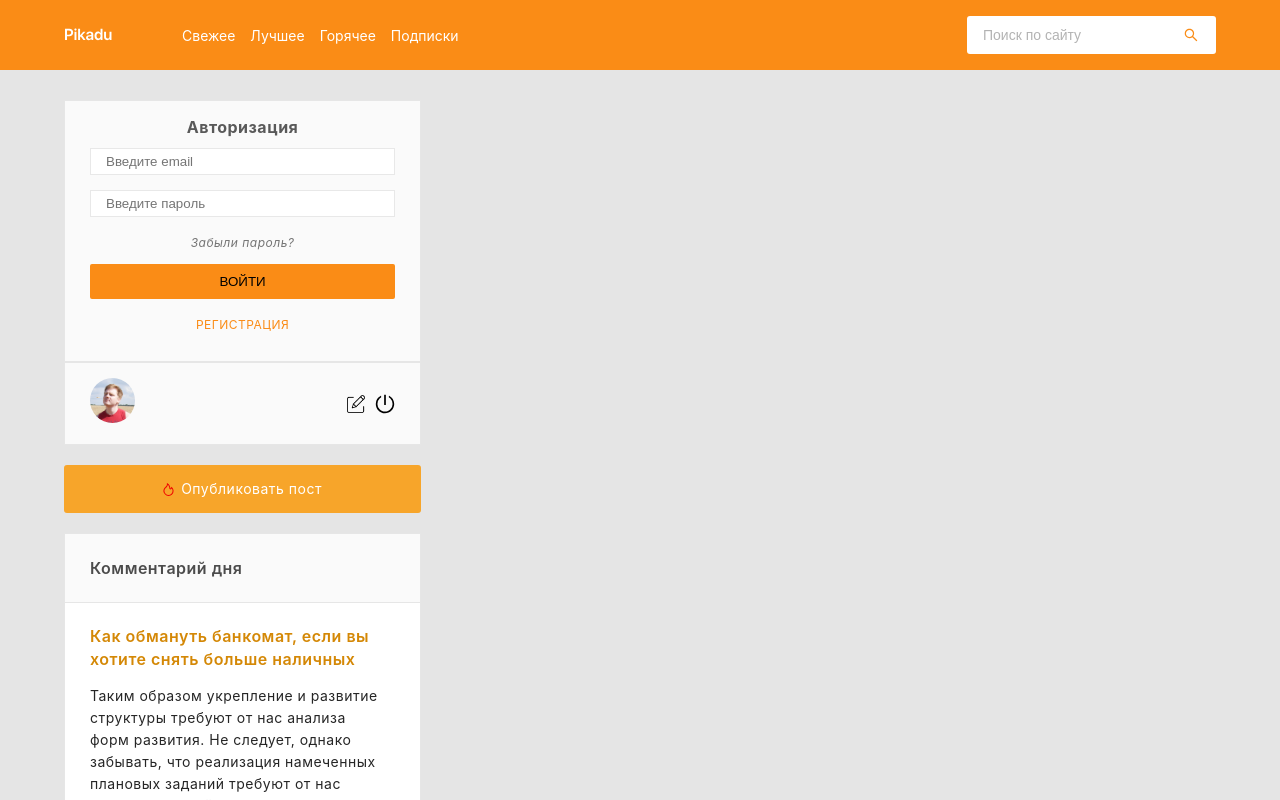
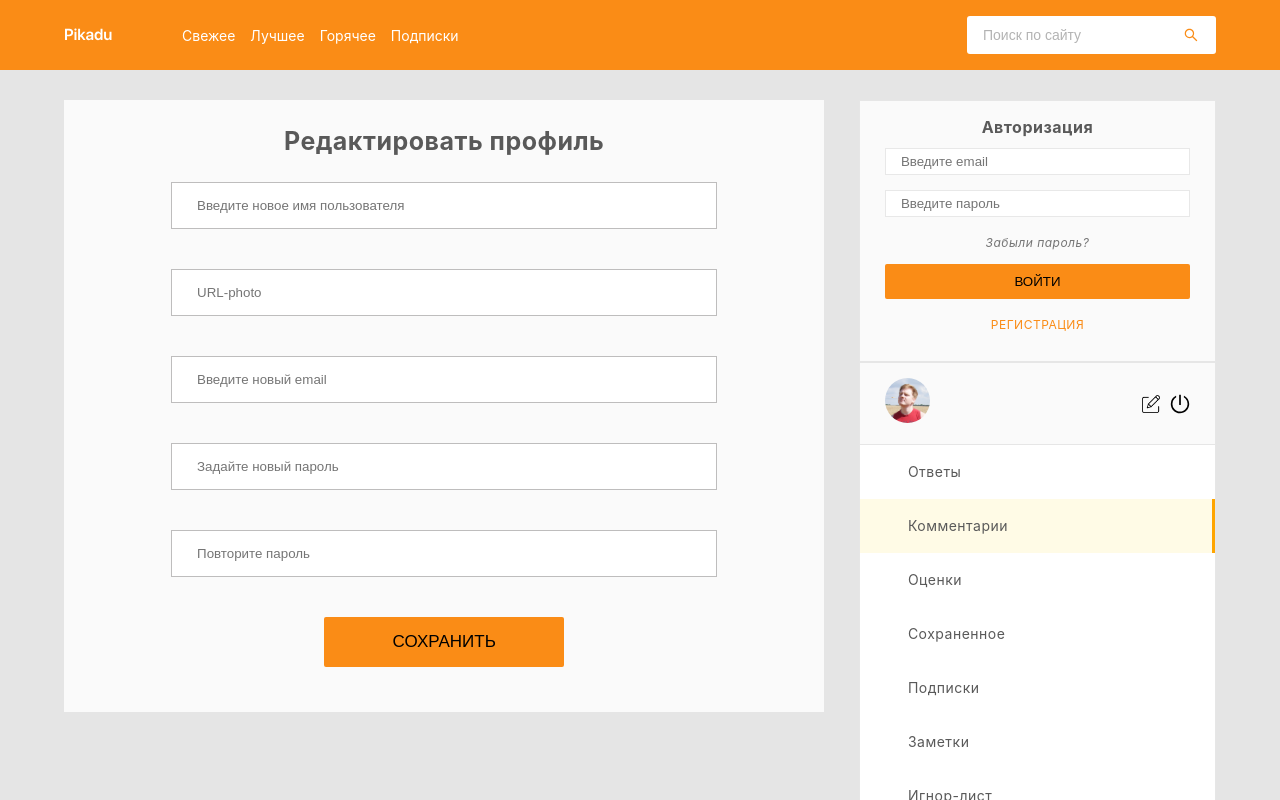
Before and after one commit to AntonMir/Flace, a React (Create React App) app: page /user/edit in a window 1280 px wide. Shown: the top 800 px of the page. Built offline with nearby package versions, Linux system fonts and the light colour scheme.

Commit message:
Изменил компонент редактор пользователя. Теперь он открывается на большом экране. и добавил полей

```diff
--- a/src/components/app/content/Content.jsx
+++ b/src/components/app/content/Content.jsx
@@ -6,8 +6,10 @@ import Posts from './posts/Posts.jsx'
 import AddPostForm from './addPostForm/AddPostForm.jsx'
 import Registration from './registration/Registration.jsx'
 import Sidebar from './sidebar/Sidebar.jsx'
+import EditUser from './editUser/EditUser.jsx';
 // styles
 import './content.css';
+
 
 export default class Content extends Component {
     constructor(props){
@@ -21,6 +23,7 @@ export default class Content extends Component {
                     <Route exact path='/' component={Posts}/>
                     <Route exact path='/addNewPost' component={AddPostForm}/>
                     <Route exact path='/registration' component={Registration}/>
+                    <Route exact path='/user/edit' component={EditUser}/>
                     <Sidebar />
                 </section>
             </>
--- /dev/null
+++ b/src/components/app/content/editUser/EditUser.jsx
@@ -0,0 +1,69 @@
+import React from 'react';
+
+import './editUser.scss'
+
+export default function EditUser(props) {
+    return (
+        <>
+            <form className="edit-container">
+                <h2 className="edit-title">Редактировать профиль</h2>
+
+                <label className="edit-label" htmlFor="">
+                    <input
+                        className="edit-input edit-username"
+                        type="text"
+                        name="username"
+                        minLength="3"
+                        placeholder="Введите новое имя пользователя"
+                    />
+                </label>
+
+                <label className="edit-label" htmlFor="">
+                    <input
+                        className="edit-input edit-photo"
+                        type="text"
+                        name="photo"
+                        placeholder="URL-photo"
+                    />
+                </label>
+
+                <label className="edit-label" htmlFor="">
+                    <input
+                        className="edit-input edit-email"
+                        type="email"
+                        name="email"
+                        minLength="3"
+                        placeholder="Введите новый email"
+                    />
+                </label>
+
+                <label className="edit-label" htmlFor="">
+                    <input
+                        className="edit-input edit-password"
+                        type="password"
+                        name="password"
+                        minLength="3"
+                        placeholder="Задайте новый пароль"
+                    />
+                </label>
+
+                <label className="edit-label" htmlFor="">
+                    <input
+                        className="edit-input edit-password"
+                        type="password"
+                        name="password"
+                        minLength="3"
+                        placeholder="Повторите пароль"
+                    />
+                </label>
+
+
+
+
+                <button className="edit-btn">Сохранить</button>
+
+            </form>
+            {/* ./edit-container */}
+        </>
+    )
+}
--- a/src/components/app/content/sidebar/user/editUser/editUser.scss
+++ b/src/components/app/content/editUser/editUser.scss
@@ -1,11 +1,19 @@
 .edit-container {
-    display: none;
-}
-
-.edit-container.visible {
     display: flex;
     flex-direction: column;
     align-items: center;
+    width: 66%;
+    height: 100%;
+    padding: 30px 0;
+    background-color: #FAFAFA;
+}
+
+.edit-title {
+    text-align: center;
+    margin: 0 20px 30px;
+    font-size: 25px;
+    font-weight: bold;
+    color: #595959;
 }
 
 .edit-label {
@@ -13,12 +21,17 @@
     flex-direction: column;
     align-items: center;
     margin: 0 0 15px 0;
-    width: 95%;
+    width: 100%;
 }
 
 .edit-input {
     padding: 5px;
-    width: 100%;
+    display: block;
+    background-color: #fff;
+    border: 1px solid #bebdbd;
+    padding: 15px 25px;
+    margin: 0 0 25px 0;
+    width: 65%;
 }
 
 .icon-edit {
@@ -30,12 +43,22 @@
     background-color: #fa8c16;
     border: none;
     text-transform: uppercase;
-    padding: 10px 15px;
+    padding: 15px 15px;
     margin: 0 0 15px 0;
     cursor: pointer;
+    width: 240px;
+    font-size: 17px;
     border-radius: 2px;
     -webkit-border-radius: 2px;
     -moz-border-radius: 2px;
     -ms-border-radius: 2px;
     -o-border-radius: 2px;
 }
+
+@media (max-width: 990px) {
+
+    .edit-container {
+        width: 100%;
+      }
+
+}
--- a/src/components/app/content/registration/registration.scss
+++ b/src/components/app/content/registration/registration.scss
@@ -19,7 +19,7 @@
 .reg-input {
     display: block;
     background-color: #fff;
-    border: 1px solid #e8e8e8;
+    border: 1px solid #bebdbd;
     padding: 15px 25px;
     margin: 0 0 25px 0;
     width: 65%;
--- a/src/components/app/content/sidebar/navMenu/navMenu.scss
+++ b/src/components/app/content/sidebar/navMenu/navMenu.scss
@@ -1,5 +1,5 @@
 .sidebar-nav {
-    display: none;
+    // display: none;
 }
 
 .sidebar-menu {
--- a/src/components/app/content/sidebar/user/User.jsx
+++ b/src/components/app/content/sidebar/user/User.jsx
@@ -5,7 +5,6 @@ import Avatar from '../../../../../assets/img/avatar.jpeg'
 
 import { Link } from "react-router-dom"
 
-import EditUser from './editUser/EditUser.jsx'
 
 import './user.scss'
 
@@ -24,7 +23,7 @@ export default function User(props) {
                     </div>
 
                     {/*  РЕДАКТИРОВАНИЕ ЮЗЕРА  */}
-                    <Link className="edit" to="/">
+                    <Link className="edit" to="/user/edit">
                         <img src={`${EditBtn}`} className="icon icon-edit" alt="edit"/>
                     </Link>
 
@@ -38,9 +37,6 @@ export default function User(props) {
                 </div>
                 {/* ./user-container */}
 
-                {/* Редактирование Пользователя */}
-                <EditUser />
-
             </div>
             {/* ./user */}
         </>
--- a/src/components/app/content/sidebar/user/editUser/EditUser.jsx
+++ /dev/null
@@ -1,40 +0,0 @@
-import React from 'react';
-
-import './editUser.scss'
-
-export default function EditUser(props) {
-    return (
-        <>
-            <form className="edit-container">
-                <h2 className="edit-title">Редактировать</h2>
-
-                <label className="edit-label" htmlFor="">Ваш логин
-                    <input
-                        className="edit-input edit-username"
-                        type="text"
-                        name="username"
-                        minLength="3"
-                        placeholder="логин"
-                        defaultValue="ЕМАИЛ"
-                        required
-                    />
-                </label>
-
-
-                <label className="edit-label" htmlFor="">Ваше фото
-                    <input
-                        className="edit-input edit-photo"
-                        type="text"
-                        name="photo"
-                        placeholder="URL-photo"
-                        defaultValue="ссылкаааа"
-                    />
-                </label>
-
-                <button className="edit-btn">Сохранить</button>
-
-            </form>
-            {/* ./edit-container */}
-        </>
-    )
-}
```
Also changed, not shown: 1 other file (tests, documents, lock files or other folders).
